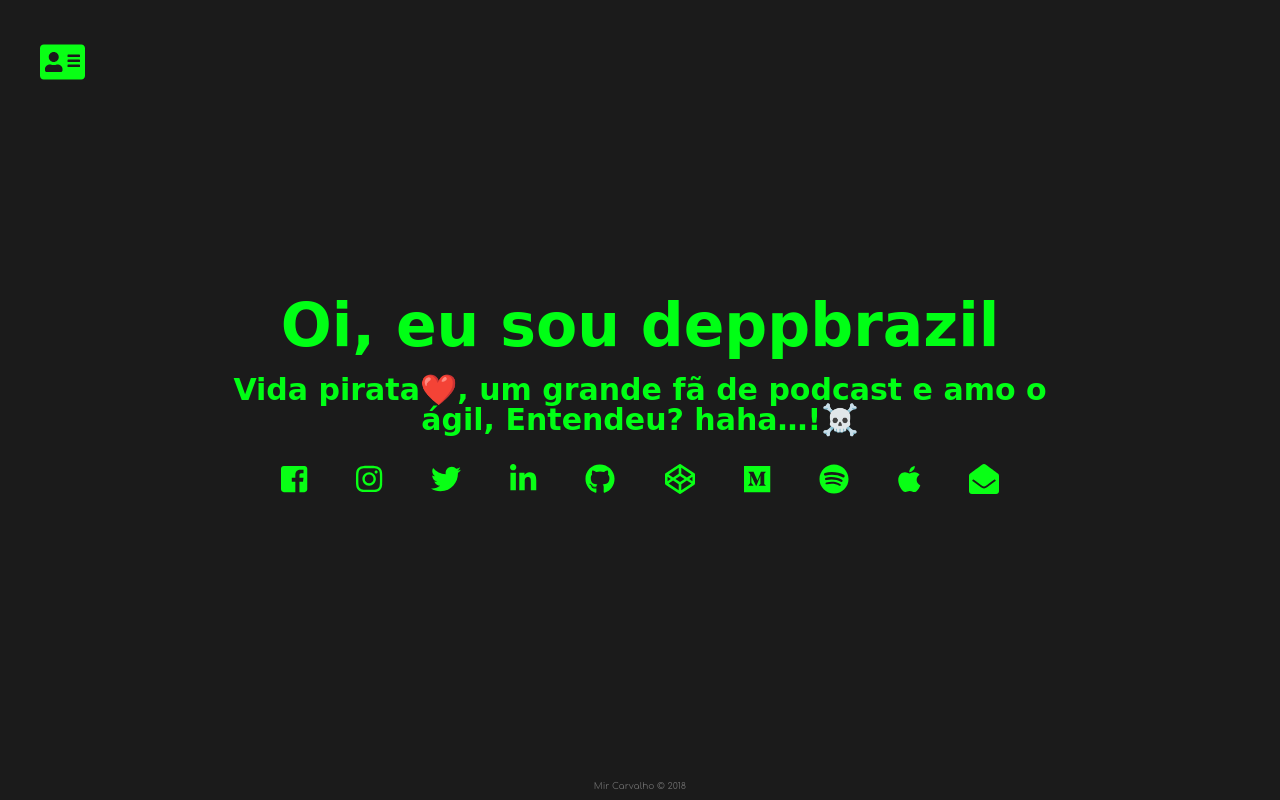
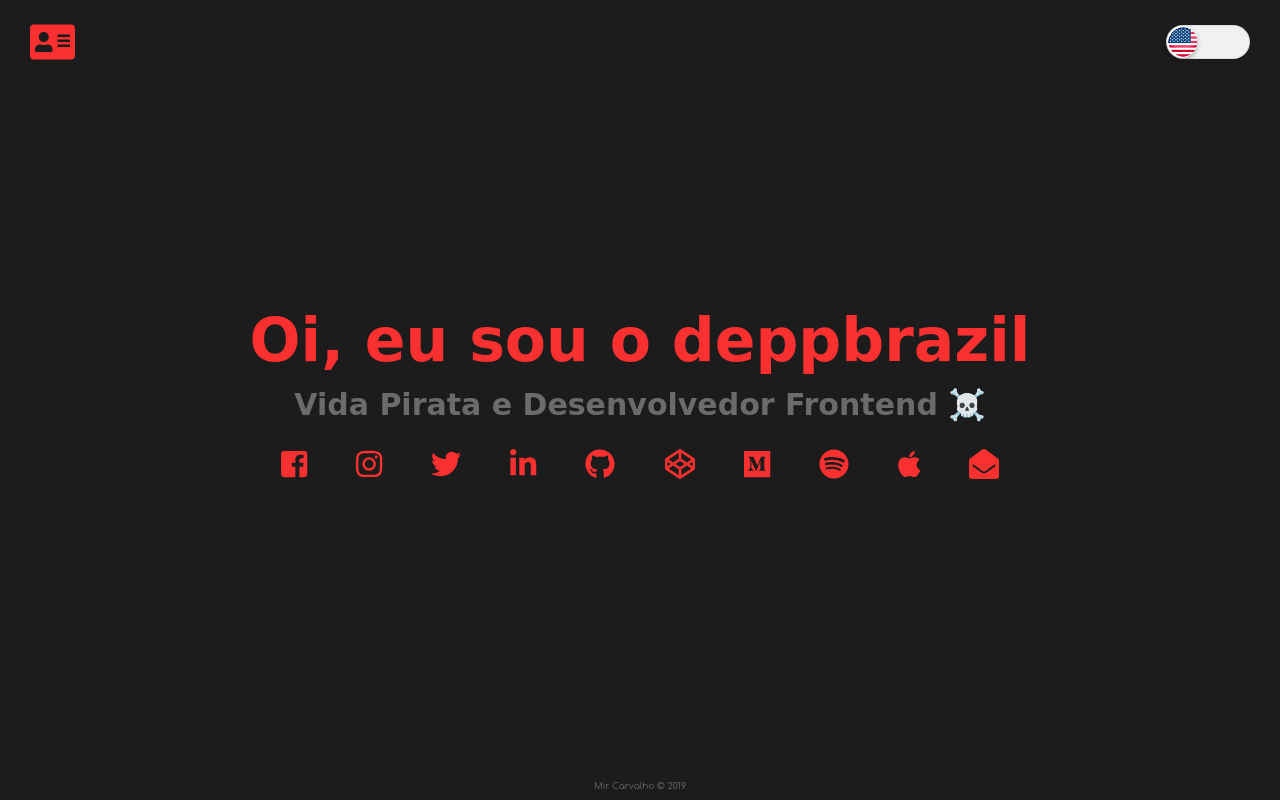
Before and after one commit to deppbrazil/deppbrazilBR.github.io, a website: page index.html in a window 1280 px wide. Drawn offline with Linux system fonts and the light colour scheme; a web font is replaced by a local one.

Commit message:
add buttton en/pt-br + alt slogan + bugFix card-cv

```diff
--- a/index.html
+++ b/index.html
@@ -1,10 +1,10 @@
 <!DOCTYPE html>
 <html>
-
 <head>
     <meta charset="utf-8" />
     <meta http-equiv="X-UA-Compatible" content="IE=edge">
-    <title>deppbrazilBR</title>
+    <title>Deppbrazil BR</title>
+
     <!-- favicon -->
     <link rel="apple-touch-icon" sizes="180x180" href="dist/favicon/apple-touch-icon.png">
     <link rel="icon" type="image/png" sizes="32x32" href="dist/favicon/favicon-32x32.png">
@@ -13,25 +13,35 @@
     <meta name="msapplication-TileColor" content="#da532c">
     <meta name="theme-color" content="#ffffff">
     <meta name="viewport" content="width=device-width, initial-scale=1.0, maximum-scale=1.0, user-scalable=no" />
-    <!-- favicon -->
+
     <!-- fontawesome 5-->
     <script src="https://use.fontawesome.com/releases/v5.0.4/js/brands.js"></script>
     <script src="https://use.fontawesome.com/releases/v5.0.4/js/solid.js"></script>
     <script src="https://use.fontawesome.com/releases/v5.0.4/js/regular.js"></script>
     <script src="https://use.fontawesome.com/releases/v5.0.4/js/fontawesome.js"></script>
-    <!-- fontawesome 5-->
-    <meta name="viewport" content="width=device-width, initial-scale=1">
+
+    <!-- css -->
     <link rel="stylesheet" href="dist/css/main.css">
     <link rel="stylesheet" href="dist/css/media-queries.css">
+
+    <!-- js -->
+    <script src="dist/js/button.js"></script>
 </head>
 
 <body>
+    <!-- switch portuguese/english -->
+    <div class="container-button">
+        <input onclick="openUS()" id="switch-shadow" class="switch switch--shadow" type="checkbox">
+        <label for="switch-shadow"></label>
+    </div>
+
     <div class="wrapper-address-card">
-        <a target="_blank" href="https://github.com/deppbrazil/cv/blob/master/dist/cv-pt-br.pdf"><i class="fas fa-address-card"></i></a>
+        <a target="_blank" href="dist/cv/mir-cv-en.pdf"><i class="fas fa-address-card"></i></a>
     </div>
+
     <section class="container">
-        <h1>Oi, eu sou deppbrazil</h1>
-        <h2>Vida pirata❤️, um grande fã de podcast e amo o ágil, Entendeu? haha…!☠️</h2>
+        <h1>Oi, eu sou o deppbrazil</h1>
+        <h2>Vida Pirata e Desenvolvedor Frontend ☠️</h2>
         <div class="wrapper">
             <div class="container-icons">
                 <a target="_blank" href="https://www.facebook.com/deppbrazil"><i class="fab fa-facebook-square"></i></a>
@@ -51,10 +61,7 @@
     </section>
 
     <footer>
-        <div class="wrapper-footer">
-            <p>Mir Carvalho © 2018</p>
-        </div>
+        <div class="wrapper-footer"><p>Mir Carvalho © 2019</p></div>
     </footer>
 </body>
-
 </html>
```
Also changed, not shown: dist/brand-country/brasil-small.png (added), dist/brand-country/brasil.png (added), dist/brand-country/eua-small.png (added), dist/brand-country/eua.png (added), dist/css/main.css, dist/css/media-queries.css, dist/js/button.js (added), 2 other files.
